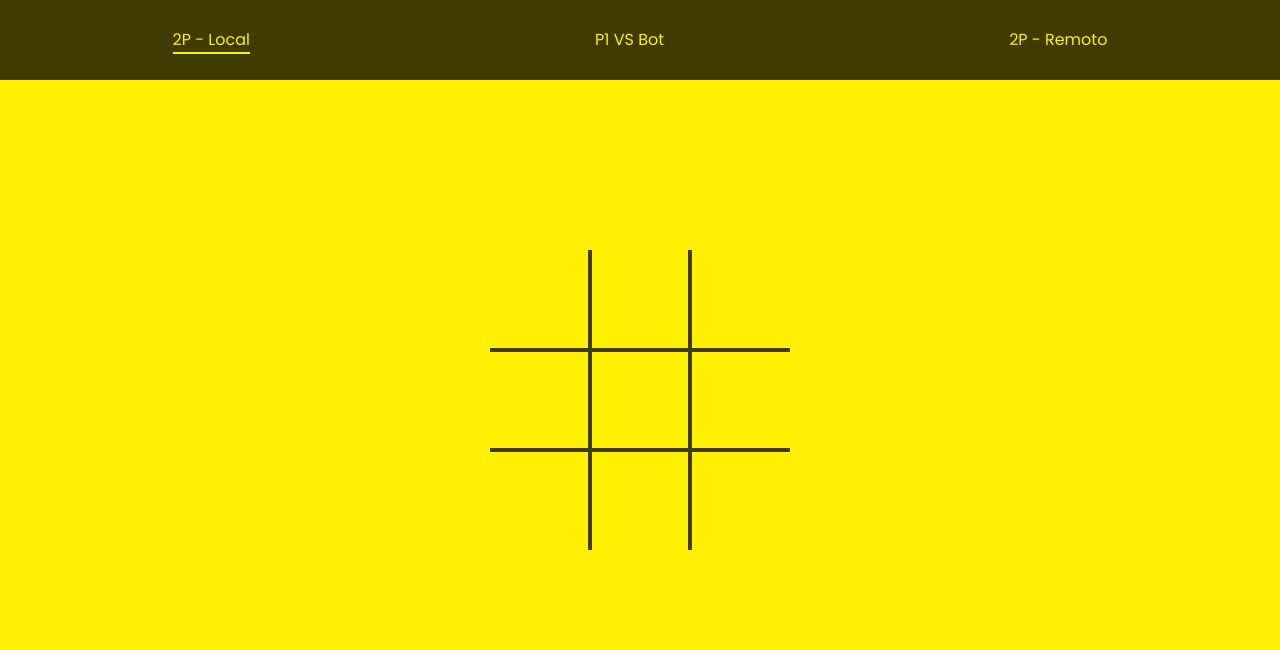
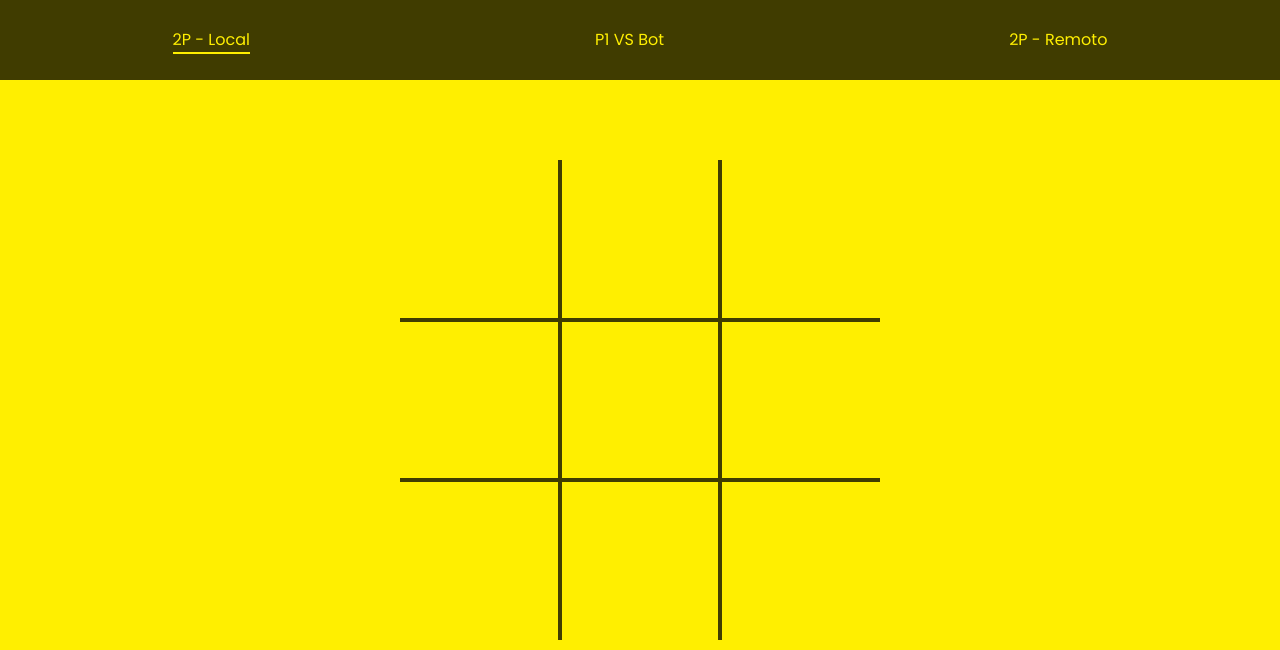
Before and after one commit to SebaFarias/Gato, a website: page index.html in a window 1280 px wide. Shown: the top 650 px of the page. Drawn offline with Linux system fonts and the light colour scheme.

Commit message:
Board size test

```diff
--- a/styles.css
+++ b/styles.css
@@ -1,7 +1,7 @@
 *,::before,::after{
     box-sizing: border-box;
     --font:'Poppins', sans-serif;
-    --cell-size: 100px;
+    --cell-size: min(20vmin , 30vmax);
     --primary-color: #403C00;
     --transparent-primary-color: #BFB300;
     --background-color: #FFEF00;
@@ -218,7 +218,7 @@ body{
     font-size: 1rem;
     color: var(--background-color);
 }
-@media (max-height: 375px){
+@media (max-height: 400px){
     .nav{
         left: 0;
         min-width: 10vw;
```
